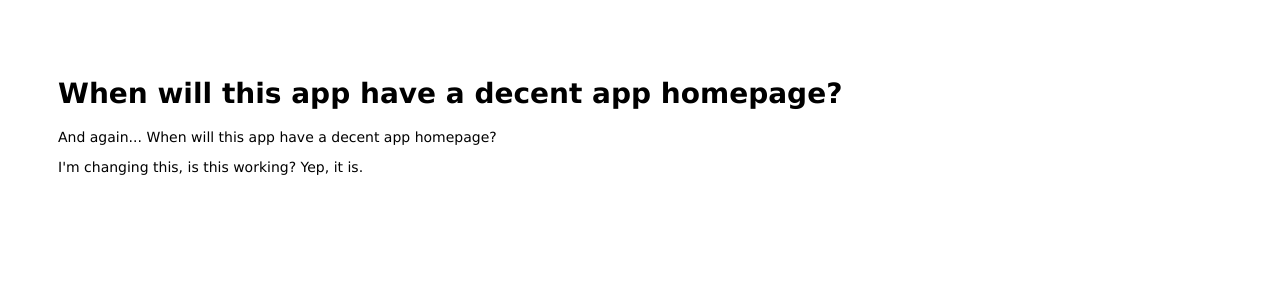
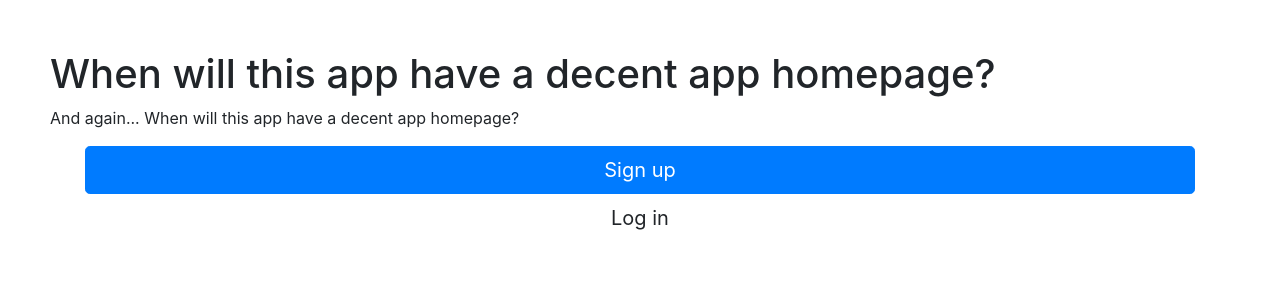
Before and after one commit to OscarLeon15/project-2, a Node server app: page / in a window 1280 px wide. Shown: the top 300 px of the page. Run offline with Node 20, Linux system fonts and the light colour scheme; some libraries are stand-ins or nearby versions.

Commit message:
index buttons

```diff
--- a/views/index.hbs
+++ b/views/index.hbs
@@ -1,5 +1,7 @@
 <h1>{{title}}</h1>
 <p>And again... {{title}}</p>
 
-
-I'm changing this, is this working? Yep, it is.
+<div class="container">
+     <a href="/signup"><button type="button" class="btn btn-primary btn-lg btn-block">Sign up</button></a>
+     <a href="/login"><button type="button" class="btn btn-default btn-lg btn-block">Log in</button></a>
+</div>
--- a/views/layout.hbs
+++ b/views/layout.hbs
@@ -6,6 +6,8 @@
   <meta http-equiv="X-UA-Compatible" content="ie=edge">
   <title>{{title}}</title>
   <link rel="stylesheet" href="/stylesheets/style.css" />
+  <link rel="stylesheet" href="https://stackpath.bootstrapcdn.com/bootstrap/4.3.1/css/bootstrap.min.css"
+   integrity="sha384-ggOyR0iXCbMQv3Xipma34MD+dH/1fQ784/j6cY/iJTQUOhcWr7x9JvoRxT2MZw1T" crossorigin="anonymous">
 </head>
 <body>
 
--- a/views/user/signup.hbs
+++ b/views/user/signup.hbs
@@ -3,7 +3,7 @@
 
 <form action="/signup" method="POST" id="form-container">
   <label for="username">Username</label>
-  <input id="username" type="text" name="username" placeholder="JonSnow">
+  <input id="username" type="text" name="username" placeholder="username">
   <br><br>
   <label for="password">Password</label>
   <input id="password" type="password" name="password" placeholder="Your password">
```
